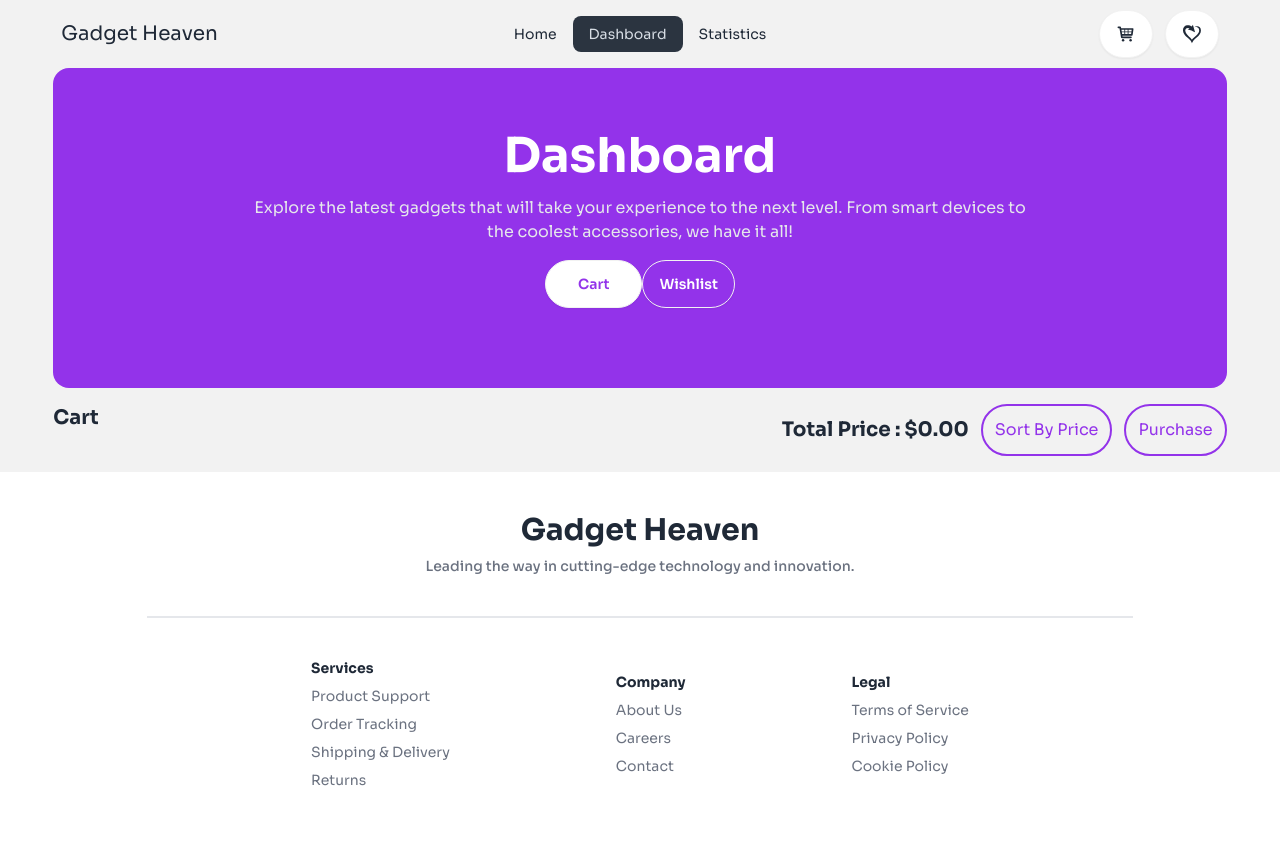
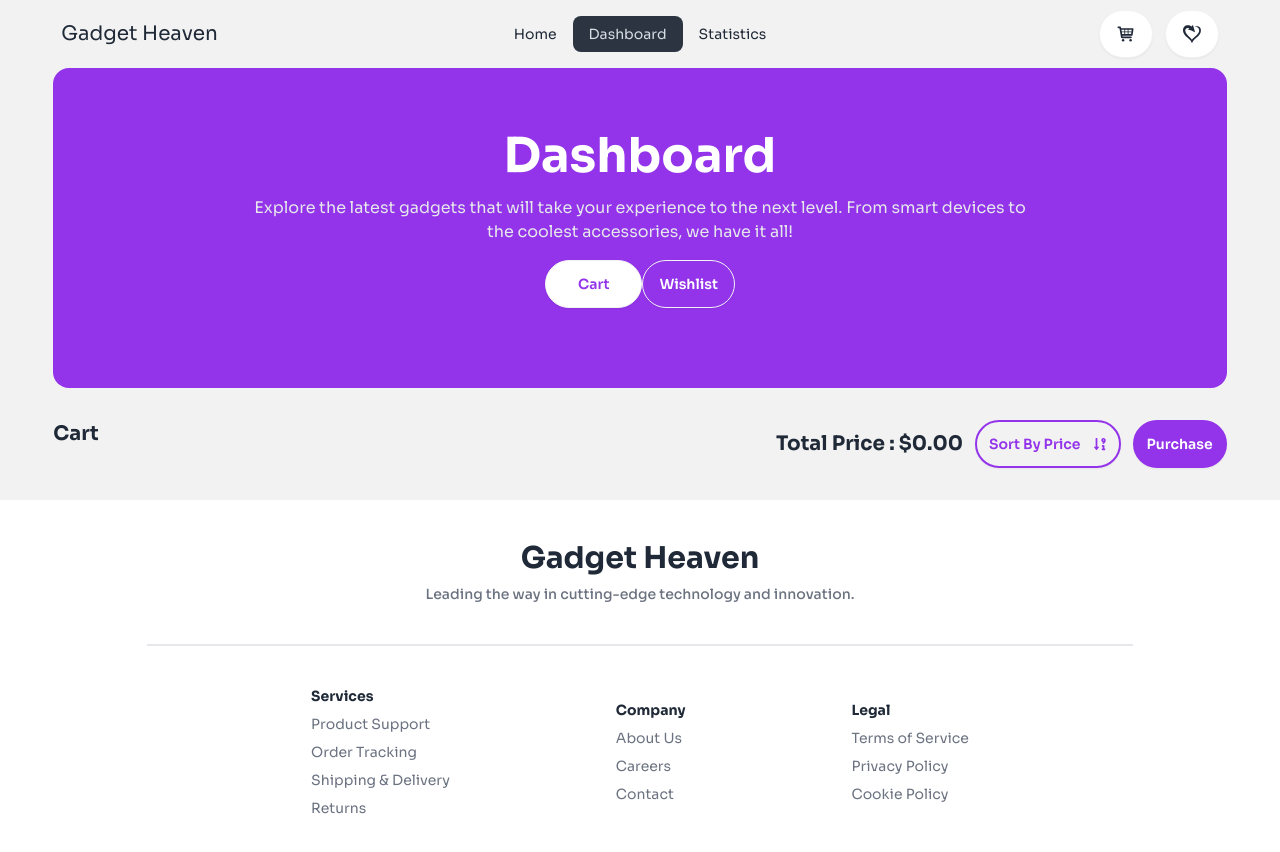
Before and after one commit to Takmim00/Gadget-haven, a React (Vite) app: page /dashboard in a window 1280 px wide. Shown: the top 852 px of the page. Before the commit the page ends 830 px from the top, so only its background shows below. Built offline with nearby package versions, Linux system fonts and the light colour scheme.

Commit message:
sort by price added

```diff
--- a/src/Pages/Dashboard.jsx
+++ b/src/Pages/Dashboard.jsx
@@ -6,6 +6,8 @@ import {
   removeFromWishlist,
 } from "../utils";
 import { CiCircleRemove } from "react-icons/ci";
+import { FaSortNumericDownAlt } from "react-icons/fa";
+import { Link } from "react-router-dom";
 
 const Dashboard = () => {
   const [activeTab, setActiveTab] = useState("cart");
@@ -17,6 +19,13 @@ const Dashboard = () => {
     const total = cartItems.reduce((sum, item) => sum + item.price, 0);
     setTotalPrice(total);
   };
+  const handleSort = sortBy => {
+    if (sortBy == 'price') {
+
+      const sorted = [...gadget].sort((a, b) => b.price - a.price)
+      setGadget(sorted)
+    }
+  }
   useEffect(() => {
     const gadgets = getAllCart();
     setGadget(gadgets);
@@ -72,7 +81,7 @@ const Dashboard = () => {
         </div>
       </div>
       {/* Display Items Based on Active Tab */}
-      <div className="">
+      <div className="my-4">
         {activeTab === "cart" ? (
           <div className="flex flex-col ">
             <div className="flex justify-between py-4">
@@ -81,10 +90,11 @@ const Dashboard = () => {
               </div>
               <div className="flex items-center gap-3">
                 <p className="font-bold text-xl">Total Price : ${totalPrice.toFixed(2)}</p>
-                <button className="p-3 border-2 rounded-full border-purple-600 text-purple-600 ">
-                  Sort By Price
+                <button  onClick={()=> handleSort('price')}
+                 className="p-3 btn border-2 rounded-full hover:bg-purple-600 hover:text-white border-purple-600 text-purple-600 flex items-center gap-3 font-semibold ">
+                  Sort By Price <FaSortNumericDownAlt/>
                 </button>
-                <button className="p-3 border-2 rounded-full border-purple-600 text-purple-600 ">
+                <button className="p-3 btn border-2 rounded-full bg-purple-600 text-white border-purple-600  ">
                   Purchase
                 </button>
               </div>
```
